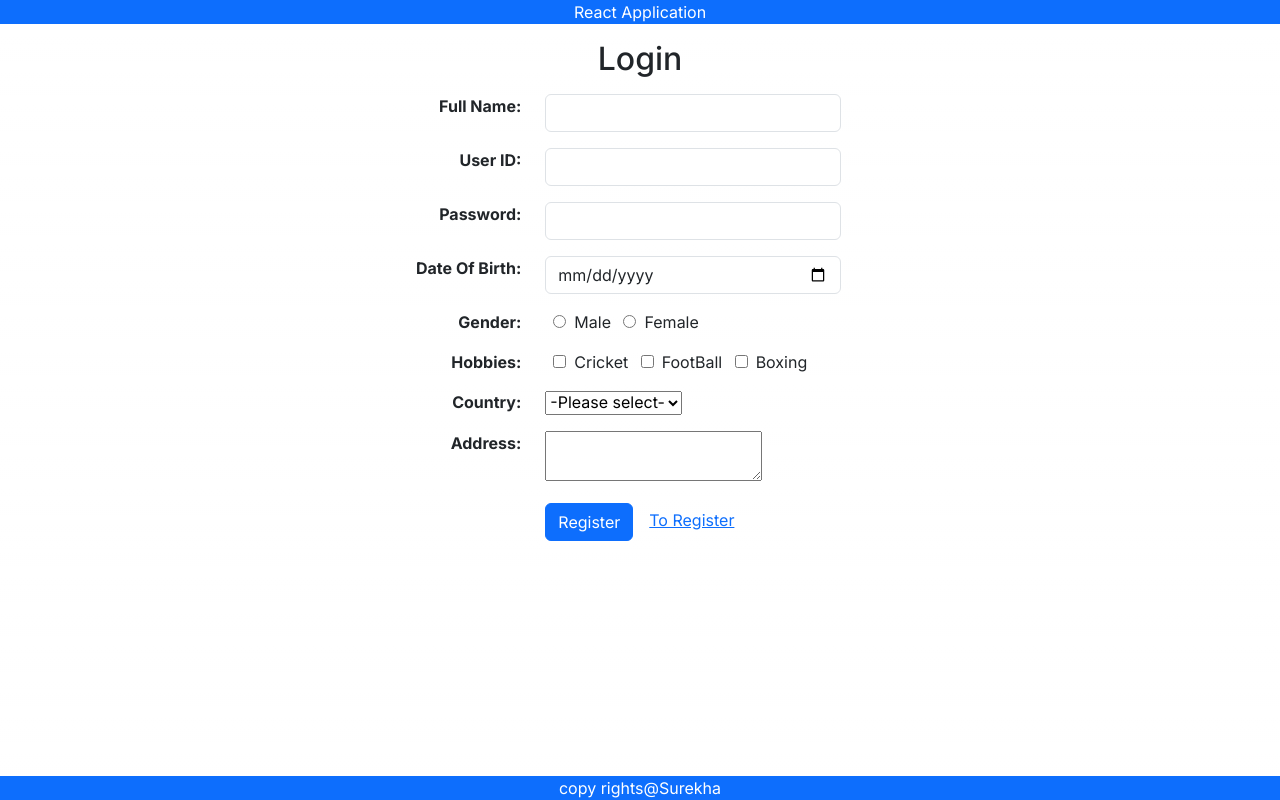
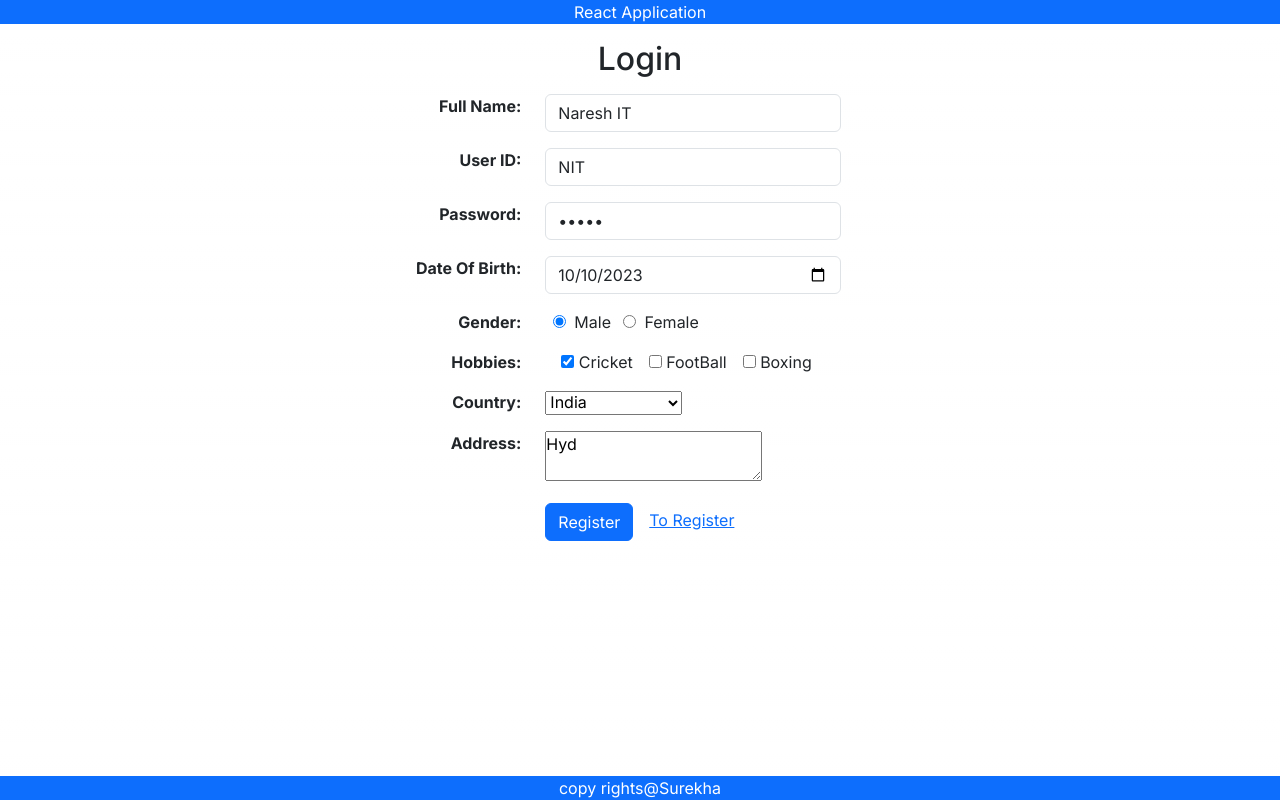
Before and after one commit to SurekhaM11/ClientUI, a Next.js app: page /register in a window 1280 px wide. Built offline with nearby package versions, Linux system fonts and the light colour scheme.

Commit message:
setting default values in ui

```diff
--- a/package.json
+++ b/package.json
@@ -9,11 +9,14 @@
     "lint": "next lint"
   },
   "dependencies": {
+    "@reduxjs/toolkit": "^2.0.1",
     "bootstrap": "^5.3.2",
     "next": "14.0.4",
     "react": "^18",
     "react-bootstrap": "^2.9.2",
-    "react-dom": "^18"
+    "react-dom": "^18",
+    "react-redux": "^9.0.4",
+    "redux-logger": "^3.0.6"
   },
   "devDependencies": {
     "eslint": "^8",
--- a/src/Login/configuration.json
+++ b/src/Login/configuration.json
@@ -5,7 +5,7 @@
         "type": "text",
         "errorMessage": "",
         "model": "uid",
-        "value": "",
+        "value": "s@gmail.com",
         "criteria": [
             "Required",
             "EmailFormat"
@@ -17,7 +17,7 @@
         "model": "pwd",
         "type": "password",
         "errorMessage": "",
-        "value": "",
+        "value": "123",
         "criteria": [
             "Required",
             "Min5Chars"
--- a/src/Validations/appValidations.js
+++ b/src/Validations/appValidations.js
@@ -1,5 +1,6 @@
 import { regExp } from "./appRegExp";
-const validateFields = (criteria, value, inputControlObj) => {
+
+const validateField = (value, criteria, inputControlObj) => {
   for (let i = 0; i < criteria.length; i++) {
     const { pattern, errorMessage } = regExp[criteria[i]];
     if (!pattern.test(value)) {
@@ -9,16 +10,28 @@ const validateFields = (criteria, value, inputControlObj) => {
   }
 };
 export const hanldeFiledValidation = (eve, inputControls) => {
-  const { name, value } = eve.target;
+  const { name, value, type, checked } = eve.target;
   const clonedInputControls = JSON.parse(JSON.stringify(inputControls));
   const inputControlObj = clonedInputControls.find((obj) => {
     return obj.model === name;
   });
-  inputControlObj.value = value;
+  if (type === "checkbox") {
+    const checkedValues = inputControlObj.value
+      ? inputControlObj.value.split(",")
+      : [];
+    if (checked) {
+      checkedValues.push(value);
+    } else {
+      const index = checkedValues.indexOf(value);
+      checkedValues.splice(index, 1);
+    }
+    inputControlObj.value = checkedValues.join();
+  } else {
+    inputControlObj.value = value;
+  }
   inputControlObj.errorMessage = "";
   const criteria = inputControlObj.criteria;
-
-  validateFields(criteria, value, inputControlObj);
+  validateField(inputControlObj.value, criteria, inputControlObj);
   return clonedInputControls;
 };
 
@@ -28,7 +41,7 @@ export const handleFormValidation = (inputControls) => {
   clonedInputControls.forEach((inputControlObj) => {
     const { value, criteria, model } = inputControlObj;
     dataObj[model] = value;
-    validateFields(criteria, value, inputControlObj);
+    validateField(value, criteria, inputControlObj);
   });
   const isFormInvalid = clonedInputControls.some((inputControlObj) => {
     return inputControlObj?.errorMessage?.length > 0;
--- a/src/app/register/configuration.json
+++ b/src/app/register/configuration.json
@@ -5,7 +5,7 @@
         "type": "text",
         "errorMessage": "",
         "model": "name",
-        "value": "",
+        "value": "Naresh IT",
         "criteria": [
             "Required"
         ]
@@ -16,7 +16,7 @@
         "type": "text",
         "errorMessage": "",
         "model": "uid",
-        "value": "",
+        "value": "NIT",
         "criteria": [
             "Required",
             "EmailFormat"
@@ -28,7 +28,7 @@
         "model": "pwd",
         "type": "password",
         "errorMessage": "",
-        "value": "",
+        "value": "12345",
         "criteria": [
             "Required",
             "Min5Chars"
@@ -40,7 +40,7 @@
         "model": "dob",
         "type": "date",
         "errorMessage": "",
-        "value": "",
+        "value": "2023-10-10",
         "criteria": [
             "Required"
         ]
@@ -59,7 +59,7 @@
             "M",
             "F"
         ],
-        "value": "",
+        "value": "M",
         "criteria": [
             "Required"
         ]
@@ -80,7 +80,7 @@
             "fb",
             "box"
         ],
-        "value": "",
+        "value": "cric",
         "criteria": [
             "Required"
         ]
@@ -101,7 +101,7 @@
             "chi",
             "us"
         ],
-        "value": "",
+        "value": "ind",
         "criteria": [
             "Required"
         ]
@@ -112,7 +112,7 @@
         "model": "address",
         "errorMessage": "",
         "type":"textarea",
-        "value": "",
+        "value": "Hyd",
         "criteria": [
             "Required"
         ]
--- a/src/app/register/page.js
+++ b/src/app/register/page.js
@@ -8,6 +8,8 @@ import {
   hanldeFiledValidation,
 } from "@/Validations/appValidations";
 import Link from "next/link";
+import { Select } from "@/inputControls/Select";
+import { Textarea } from "@/inputControls/Textarea";
 const Register = () => {
   const [inputControls, setInutControls] = useState(configuration);
 
@@ -24,19 +26,27 @@ const Register = () => {
     }
     console.log("some fdsf", dataObj);
   };
+  const prepareInputControls = (tag, obj) => {
+    switch (tag) {
+      case "input":
+        return <Input {...obj} handleChange={fnChange} />;
+      case "select":
+        return <Select {...obj} handleChange={fnChange} />;
+      default:
+        return <Textarea {...obj} handleChange={fnChange} />;
+    }
+  };
   return (
     <div className="container-fluid">
       <h2 className="text-center my-3">Login</h2>
       {inputControls?.map((obj) => {
-        const { lbl, errorMessage } = obj;
+        const { lbl, errorMessage, tag } = obj;
         return (
           <div className="row mb-3">
             <div className="col-sm-5 text-end">
               <b>{lbl}:</b>
             </div>
-            <div className="col-sm-3">
-              <Input {...obj} />
-            </div>
+            <div className="col-sm-3">{prepareInputControls(tag, obj)}</div>
             <div className="col-sm-4">
               <b className="text-danger">{errorMessage}</b>
             </div>
--- a/src/inputControls/Input.js
+++ b/src/inputControls/Input.js
@@ -13,6 +13,8 @@ export const Input = ({
 }) => {
   switch (type) {
     case "text":
+    case "password":
+    case "date":
       return (
         <Fragment>
           <input
@@ -20,24 +22,14 @@ export const Input = ({
             onChange={handleChange}
             className="form-control"
             type={type}
-          />
-        </Fragment>
-      );
-    case "password":
-      return (
-        <Fragment>
-          <input
-            name={model}
-            onChange={handleChange}
-            className="form-control"
-            type={type}
+            value={value}
           />
         </Fragment>
       );
     case "radio":
       return (
         <Fragment>
-          {options.map((options) => {
+          {options.map((options, index) => {
             return (
               <Fragment>
                 {" "}
@@ -45,8 +37,9 @@ export const Input = ({
                   name={model}
                   onChange={handleChange}
                   type={type}
-                  value={options}
+                  value={options[index]}
                   className="mx-2"
+                  checked={value == values[index]}
                 />
                 {options}
               </Fragment>
@@ -55,36 +48,27 @@ export const Input = ({
         </Fragment>
       );
     case "checkbox":
+      const checkedArr = value.split(",");
       return (
         <Fragment>
-          {options.map((options) => {
+          {options.map((val, index) => {
             return (
-              <Fragment>
-                {" "}
+              <>
                 <input
+                  checked={checkedArr.includes(values[index])}
+                  value={values[index]}
+                  className="ms-3"
                   name={model}
                   onChange={handleChange}
                   type={type}
-                  value={options}
-                  className="mx-2"
-                />
-                {options}
-              </Fragment>
+                />{" "}
+                {val}
+              </>
             );
           })}
         </Fragment>
       );
-    case "date":
-      return (
-        <Fragment>
-          <input
-            name={model}
-            onChange={handleChange}
-            className="form-control"
-            type={type}
-          />
-        </Fragment>
-      );
+
     case "select":
       return (
         <Fragment>
--- a/src/inputControls/Select.js
+++ b/src/inputControls/Select.js
@@ -1,9 +1,10 @@
 "use client";
 import React from "react";
 
-export const Select = ({ model, options, values }) => {
+export const Select = (props) => {
+  const { model, options, values, handleChange, value } = props;
   return (
-    <select name={model}>
+    <select name={model} onChange={handleChange} value={value}>
       <option value="">-Please select-</option>
       {options.map((option, index) => (
         <option key={index} value={values[index]}>
--- a/src/inputControls/Textarea.js
+++ b/src/inputControls/Textarea.js
@@ -1,6 +1,14 @@
 "use client";
 import React from "react";
 
-export const Textarea = ({ model }) => {
-  return <textarea name={model} className="form=control"></textarea>;
+export const Textarea = (props) => {
+  const { model, handleChange, value } = props;
+  return (
+    <textarea
+      name={model}
+      className="form=control"
+      onChange={handleChange}
+      value={value}
+    ></textarea>
+  );
 };
```
Also changed, not shown: 1 other file (tests, documents, lock files or other folders).
